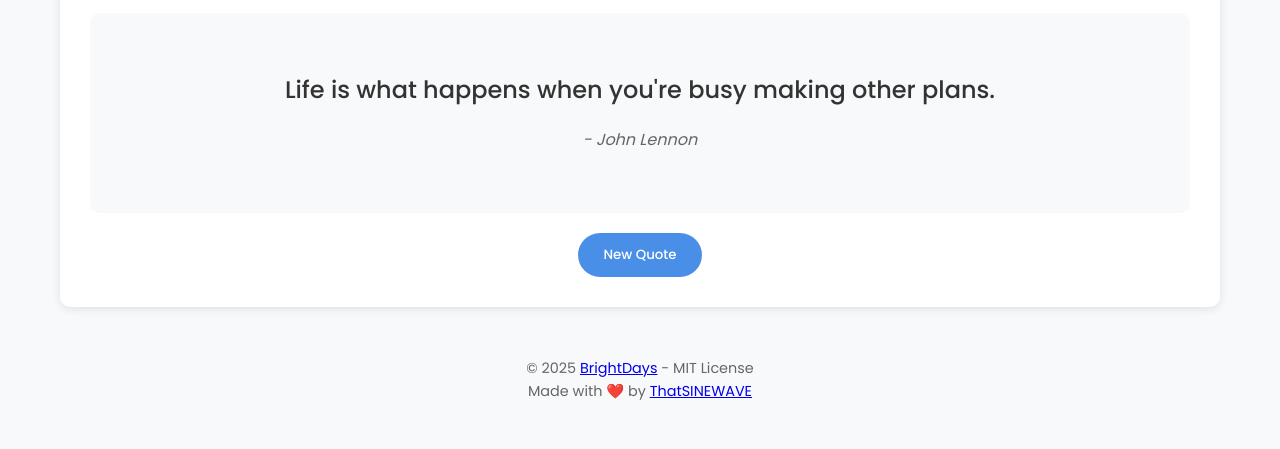
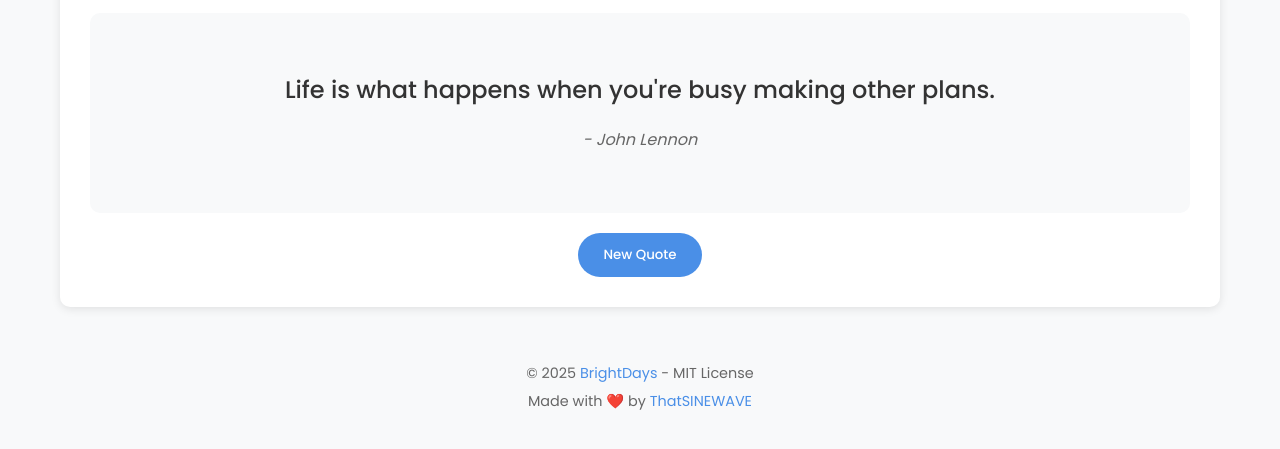
Before and after one commit to ThatSINEWAVE/BrightDays, a plain HTML site: page index.html in a window 1280 px wide. Shown: the part 355-804 px from the top of the page. Drawn offline with Linux system fonts and the light colour scheme.

Commit message:
Update styles.css

```diff
--- a/styles.css
+++ b/styles.css
@@ -367,6 +367,22 @@ footer {
 	font-size: 0.9rem;
 }
 
+.footer-link {
+  color: var(--primary-color);
+  text-decoration: none;
+  transition: var(--transition);
+  position: relative;
+}
+
+.footer-link:hover {
+  color: #3a7fd7;
+  text-decoration: underline;
+}
+
+footer p {
+  margin: 5px 0;
+}
+
 /* Responsive Design */
 @media (min-width: 768px) {
 
```
